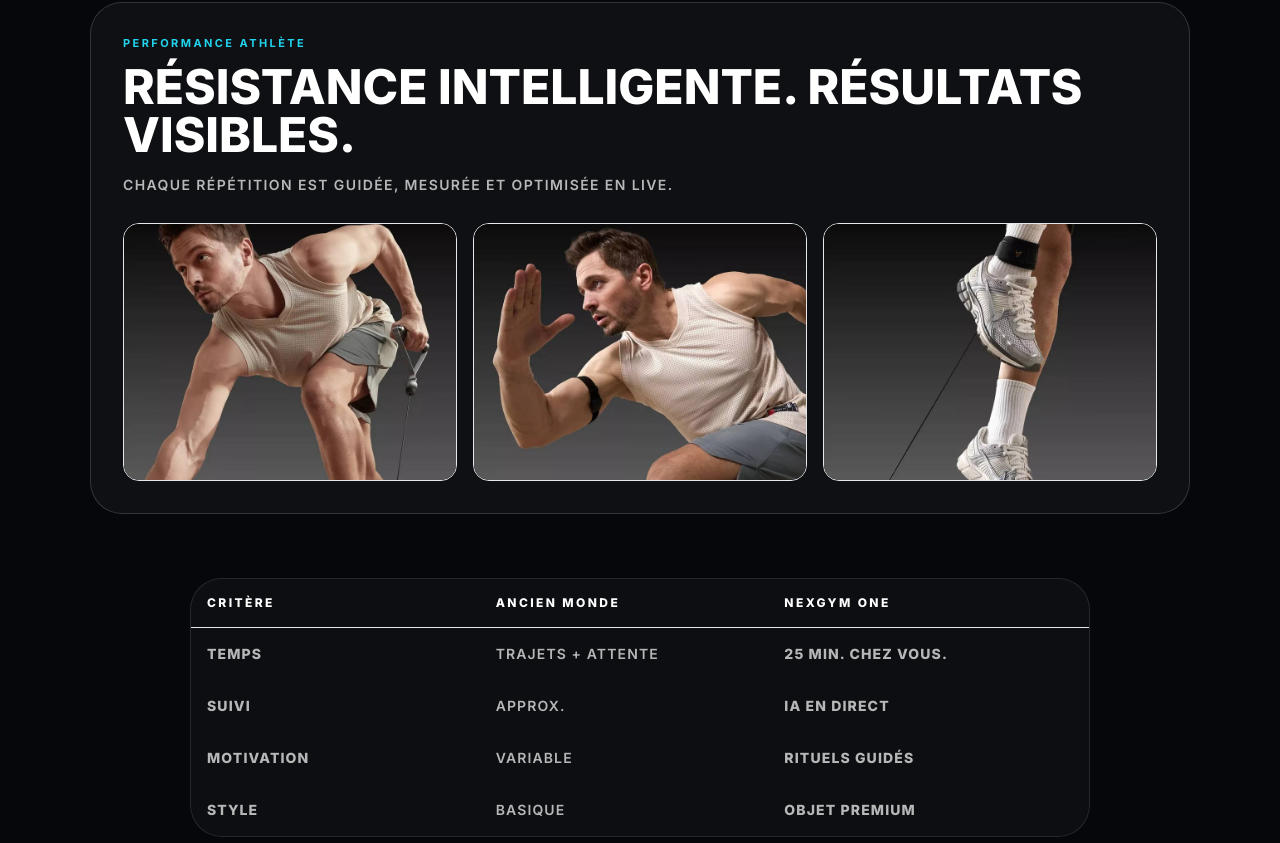
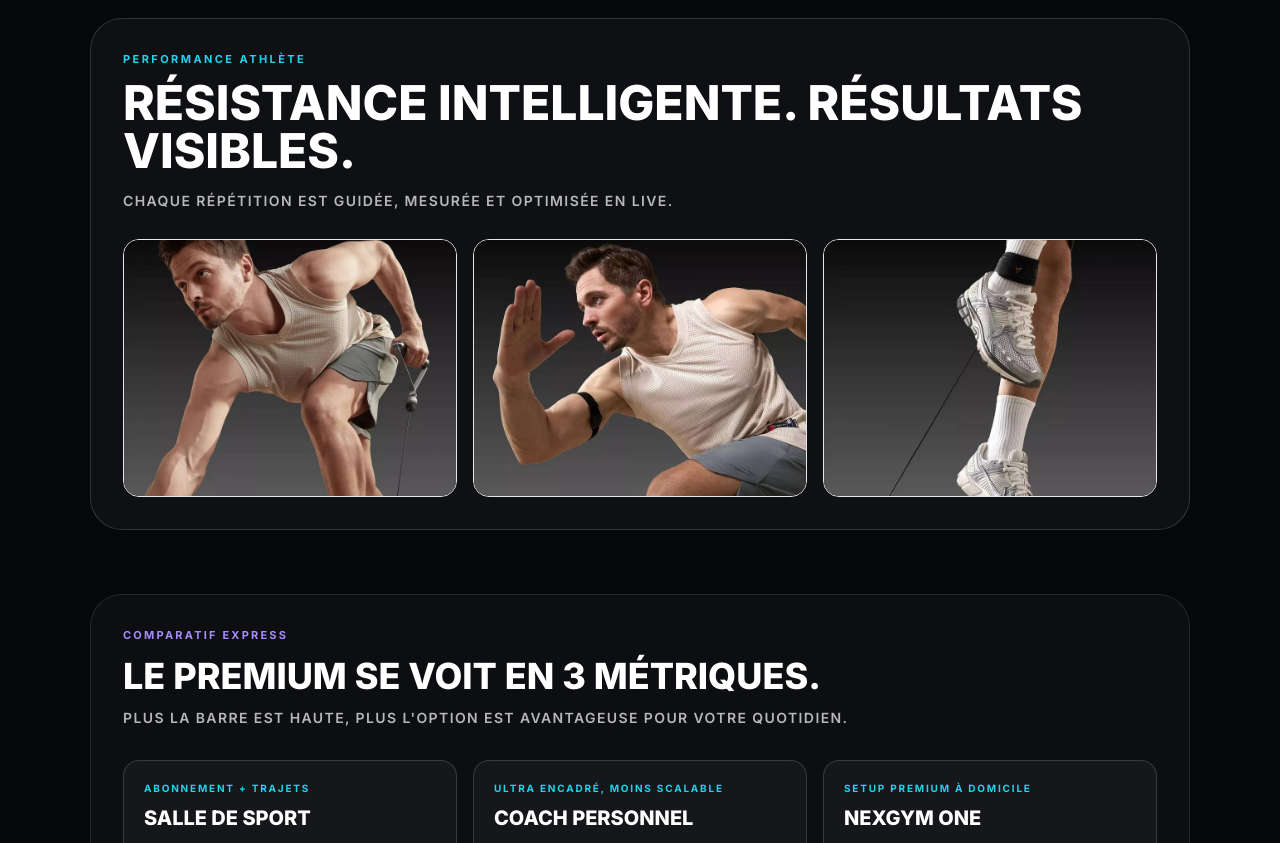
Before and after one commit to ZIZOU066/projet-machine-ia, a React (Vite) app: page / in a window 1280 px wide. Shown: the part 1957-2800 px from the top of the page. Built offline with nearby package versions, Linux system fonts and the light colour scheme.

Commit message:
feat: premium UX refresh comparatif and mobile header

```diff
--- a/src/App.jsx
+++ b/src/App.jsx
@@ -7,43 +7,49 @@ const menuItems = [
   ['Comparatif', '#comparatif'],
 ]
 
-const compareRows = [
-  { label: 'Temps', old: 'Trajets + attente', one: '25 min. Chez vous.' },
-  { label: 'Suivi', old: 'Approx.', one: 'IA en direct' },
-  { label: 'Motivation', old: 'Variable', one: 'Rituels guidés' },
-  { label: 'Style', old: 'Basique', one: 'Objet premium' },
-]
-
-const gallery = [
-  {
-    src: '/assets/nexgym/hero-premium-interior.jpg',
-    alt: 'NEXGYM ONE dans un salon premium minimaliste',
-    tag: 'Hero premium',
-  },
-  {
-    src: '/assets/nexgym/lifestyle-home-setup.jpg',
-    alt: 'NEXGYM ONE intégré dans un home setup lifestyle',
-    tag: 'Home setup',
-  },
+const performanceGallery = [
   {
     src: '/assets/nexgym/performance-athlete-1.jpg',
     alt: 'Athlète en effort de tirage avec résistance intelligente',
-    tag: 'Performance',
   },
   {
     src: '/assets/nexgym/performance-athlete-2.jpg',
     alt: 'Athlète en sprint avec suivi biomécanique',
-    tag: 'Explosivité',
   },
   {
     src: '/assets/nexgym/performance-detail-footwork.jpg',
     alt: 'Travail de pieds avec capteur de résistance',
-    tag: 'Précision',
+  },
+]
+
+const comparisonCards = [
+  {
+    title: 'Salle de sport',
+    subtitle: 'Abonnement + trajets',
+    metrics: [
+      { label: 'Coût annuel', value: 58, hint: '≈ 1 100 €/an' },
+      { label: 'Flexibilité', value: 42, hint: 'Horaires imposés' },
+      { label: 'Suivi personnalisé', value: 36, hint: 'Souvent générique' },
+    ],
   },
   {
-    src: '/assets/nexgym/performance-athlete-woman.jpg',
-    alt: 'Athlète en exercice au sol guidé par IA',
-    tag: 'Core training',
+    title: 'Coach personnel',
+    subtitle: 'Ultra encadré, moins scalable',
+    metrics: [
+      { label: 'Coût annuel', value: 22, hint: '≈ 4 800 €/an' },
+      { label: 'Flexibilité', value: 68, hint: 'Rendez-vous à bloquer' },
+      { label: 'Suivi personnalisé', value: 95, hint: 'Très élevé' },
+    ],
+  },
+  {
+    title: 'NEXGYM ONE',
+    subtitle: 'Setup premium à domicile',
+    featured: true,
+    metrics: [
+      { label: 'Coût annuel', value: 86, hint: 'Maîtrisé sur la durée' },
+      { label: 'Flexibilité', value: 96, hint: 'Quand vous voulez' },
+      { label: 'Suivi personnalisé', value: 88, hint: 'IA guidée en direct' },
+    ],
   },
 ]
 
@@ -67,6 +73,9 @@ export default function App() {
             cta: 'bg-white text-black hover:bg-white/90',
             ghost: 'border-white/20 hover:border-white/40',
             imageOverlay: 'bg-gradient-to-t from-black/75 via-black/30 to-transparent',
+            barTrack: 'bg-white/10',
+            barFill: 'bg-gradient-to-r from-cyan-300 via-indigo-400 to-fuchsia-400',
+            featured: 'border-indigo-300/50 bg-indigo-400/10',
             fx: 'bg-[radial-gradient(circle_at_50%_0%,rgba(111,126,255,0.3),transparent_44%),radial-gradient(circle_at_0%_50%,rgba(145,0,255,0.2),transparent_40%),radial-gradient(circle_at_100%_50%,rgba(0,212,255,0.18),transparent_36%)]',
           }
         : {
@@ -82,6 +91,9 @@ export default function App() {
             cta: 'bg-[#0a0f1f] text-white hover:bg-black',
             ghost: 'border-black/20 hover:border-black/40',
             imageOverlay: 'bg-gradient-to-t from-[#0a0f1f]/55 via-[#0a0f1f]/8 to-transparent',
+            barTrack: 'bg-slate-200',
+            barFill: 'bg-gradient-to-r from-cyan-500 via-indigo-500 to-fuchsia-500',
+            featured: 'border-indigo-400/40 bg-indigo-50',
             fx: 'bg-[radial-gradient(circle_at_50%_0%,rgba(99,102,241,0.24),transparent_44%),radial-gradient(circle_at_0%_50%,rgba(124,58,237,0.14),transparent_40%),radial-gradient(circle_at_100%_50%,rgba(6,182,212,0.14),transparent_36%)]',
           },
     [isDark],
@@ -91,27 +103,27 @@ export default function App() {
     <div className={`min-h-screen overflow-x-hidden transition-colors duration-300 ${theme.root}`}>
       <div className={`pointer-events-none fixed inset-0 ${theme.fx}`} />
 
-      <header className="fixed top-4 z-50 mx-auto flex w-full justify-center px-3">
-        <div className={`w-full max-w-6xl rounded-full border px-3 py-2 backdrop-blur-2xl sm:px-5 ${theme.chip}`}>
+      <header className="fixed top-3 z-50 mx-auto flex w-full justify-center px-3 sm:top-4">
+        <div className={`w-full max-w-6xl rounded-2xl border px-3 py-2 shadow-xl backdrop-blur-2xl sm:rounded-full sm:px-5 ${theme.chip}`}>
           <div className="flex items-center justify-between gap-2">
-            <a href="#top" className="text-sm font-black tracking-[0.2em] sm:text-base">
+            <a href="#top" className="text-sm font-black tracking-[0.18em] sm:text-base">
               NEXGYM ONE
             </a>
 
             <nav className="hidden items-center gap-2 md:flex">
               {menuItems.map(([label, href]) => (
-                <a key={label} href={href} className={`rounded-full border px-4 py-2 text-xs font-semibold ${theme.ghost}`}>
+                <a key={label} href={href} className={`rounded-full border px-4 py-2 text-xs font-semibold transition ${theme.ghost}`}>
                   {label}
                 </a>
               ))}
               <button
                 type="button"
                 onClick={() => setIsDark((v) => !v)}
-                className={`rounded-full border px-4 py-2 text-xs font-semibold ${theme.ghost}`}
+                className={`rounded-full border px-4 py-2 text-xs font-semibold transition ${theme.ghost}`}
               >
                 {isDark ? 'Light' : 'Dark'}
               </button>
-              <a href="#waitlist" className={`rounded-full px-4 py-2 text-xs font-bold ${theme.cta}`}>
+              <a href="#waitlist" className={`rounded-full px-4 py-2 text-xs font-bold transition ${theme.cta}`}>
                 Rejoindre la liste d'attente
               </a>
             </nav>
@@ -120,39 +132,49 @@ export default function App() {
               <button
                 type="button"
                 onClick={() => setIsDark((v) => !v)}
-                className={`rounded-full border px-3 py-2 text-xs font-semibold ${theme.ghost}`}
+                className={`rounded-full border px-3 py-2 text-xs font-semibold transition ${theme.ghost}`}
               >
                 {isDark ? '☀' : '☾'}
               </button>
               <button
                 type="button"
                 onClick={() => setMenuOpen((v) => !v)}
-                className={`grid h-9 w-9 place-items-center rounded-full border ${theme.ghost}`}
-                aria-label="Menu"
+                className={`relative grid h-10 w-10 place-items-center rounded-full border transition ${theme.ghost}`}
+                aria-expanded={menuOpen}
+                aria-label="Ouvrir le menu"
               >
-                <span className="text-lg leading-none">≡</span>
+                <span className="sr-only">Ouvrir le menu</span>
+                <span className={`absolute h-0.5 w-4 rounded-full bg-current transition-all duration-300 ${menuOpen ? 'translate-y-0 rotate-45' : '-translate-y-1.5'}`} />
+                <span className={`absolute h-0.5 w-4 rounded-full bg-current transition-all duration-300 ${menuOpen ? 'opacity-0' : 'opacity-100'}`} />
+                <span className={`absolute h-0.5 w-4 rounded-full bg-current transition-all duration-300 ${menuOpen ? 'translate-y-0 -rotate-45' : 'translate-y-1.5'}`} />
               </button>
             </div>
           </div>
 
-          {menuOpen && (
-            <div className={`mt-3 grid gap-2 rounded-2xl border p-2 md:hidden ${theme.menuPanel}`}>
+          <div
+            className={`grid transition-all duration-300 ease-out md:hidden ${
+              menuOpen ? 'mt-3 grid-rows-[1fr] opacity-100' : 'grid-rows-[0fr] opacity-0'
+            }`}
+          >
+            <div className="overflow-hidden">
+              <div className={`grid gap-2 rounded-2xl border p-2 ${theme.menuPanel}`}>
                 {[...menuItems, ["Liste d'attente", '#waitlist']].map(([label, href]) => (
                   <a
                     key={label}
                     href={href}
                     onClick={() => setMenuOpen(false)}
-                  className={`rounded-xl border px-4 py-3 text-sm font-semibold ${theme.menuItem}`}
+                    className={`rounded-xl border px-4 py-3 text-sm font-semibold transition ${theme.menuItem}`}
                   >
                     {label}
                   </a>
                 ))}
               </div>
-          )}
+            </div>
+          </div>
         </div>
       </header>
 
-      <main id="top" className="relative z-10 pb-20 pt-28">
+      <main id="top" className="relative z-10 pb-20 pt-28 sm:pt-32">
         <section className="mx-auto w-[min(1100px,94%)] text-center" id="impact">
           <p className="inline-flex rounded-full border border-fuchsia-400/40 bg-fuchsia-400/10 px-4 py-1 text-[11px] font-bold uppercase tracking-[0.22em] text-fuchsia-300">
             Waitlist privée · Stock limité
@@ -223,7 +245,7 @@ export default function App() {
             </p>
 
             <div className="mt-7 grid gap-4 sm:grid-cols-3">
-              {gallery.slice(2, 5).map((item) => (
+              {performanceGallery.map((item) => (
                 <figure key={item.src} className="overflow-hidden rounded-2xl border border-current/10">
                   <img src={item.src} alt={item.alt} className="h-64 w-full object-cover" />
                 </figure>
@@ -232,41 +254,38 @@ export default function App() {
           </article>
         </section>
 
-        <section id="comparatif" className="mx-auto mt-16 w-[min(900px,94%)]">
-          <div className={`overflow-hidden rounded-[2rem] border ${theme.shellSoft}`}>
-            <div className="grid grid-cols-3 border-b border-current/10 p-4 text-[10px] font-black uppercase tracking-[0.2em] sm:text-xs">
-              <span>Critère</span>
-              <span>Ancien monde</span>
-              <span>NEXGYM ONE</span>
+        <section id="comparatif" className="mx-auto mt-16 w-[min(1100px,94%)]">
+          <div className={`rounded-[2rem] border p-6 sm:p-8 ${theme.shellSoft}`}>
+            <p className="text-[11px] font-bold uppercase tracking-[0.2em] text-violet-400">Comparatif express</p>
+            <h3 className="mt-3 text-3xl font-black uppercase sm:text-4xl">Le premium se voit en 3 métriques.</h3>
+            <p className={`mt-3 text-xs font-semibold uppercase tracking-[0.1em] sm:text-sm ${theme.muted}`}>
+              Plus la barre est haute, plus l'option est avantageuse pour votre quotidien.
+            </p>
+
+            <div className="mt-8 grid gap-4 md:grid-cols-3">
+              {comparisonCards.map((option) => (
+                <article
+                  key={option.title}
+                  className={`rounded-2xl border p-5 transition ${theme.shell} ${option.featured ? theme.featured : ''}`}
+                >
+                  <p className="text-[10px] font-bold uppercase tracking-[0.18em] text-cyan-400">{option.subtitle}</p>
+                  <h4 className="mt-2 text-xl font-black uppercase">{option.title}</h4>
+
+                  <div className="mt-5 space-y-4">
+                    {option.metrics.map((metric) => (
+                      <div key={metric.label}>
+                        <div className="mb-1 flex items-center justify-between gap-3 text-[11px] font-bold uppercase tracking-[0.12em]">
+                          <span className={theme.muted}>{metric.label}</span>
+                          <span>{metric.value}%</span>
                         </div>
-            {compareRows.map((row) => (
-              <div key={row.label} className={`grid grid-cols-3 p-4 text-xs font-semibold uppercase tracking-[0.08em] sm:text-sm ${theme.muted}`}>
-                <span className="font-black text-current">{row.label}</span>
-                <span>{row.old}</span>
-                <span className="font-black text-current">{row.one}</span>
+                        <div className={`h-2.5 w-full overflow-hidden rounded-full ${theme.barTrack}`}>
+                          <div className={`h-full rounded-full ${theme.barFill}`} style={{ width: `${metric.value}%` }} />
+                        </div>
+                        <p className={`mt-1 text-[10px] font-semibold uppercase tracking-[0.08em] ${theme.soft}`}>{metric.hint}</p>
                       </div>
                     ))}
                   </div>
-        </section>
-
-        <section className="mx-auto mt-16 w-[min(1100px,94%)]">
-          <div className={`rounded-[2rem] border p-5 sm:p-6 ${theme.shell}`}>
-            <div className="mb-4 flex items-center justify-between gap-4">
-              <h3 className="text-xl font-black uppercase sm:text-2xl">Galerie compacte</h3>
-              <span className={`text-[11px] font-bold uppercase tracking-[0.16em] ${theme.soft}`}>6 visuels premium</span>
-            </div>
-            <div className="grid grid-cols-2 gap-3 md:grid-cols-6">
-              {gallery.map((item) => (
-                <figure key={item.src} className="group relative overflow-hidden rounded-xl border border-current/10">
-                  <img
-                    src={item.src}
-                    alt={item.alt}
-                    className="h-28 w-full object-cover transition duration-300 group-hover:scale-105 md:h-36"
-                  />
-                  <figcaption className="absolute inset-x-0 bottom-0 bg-black/45 px-2 py-1 text-[10px] font-bold uppercase tracking-[0.12em] text-white">
-                    {item.tag}
-                  </figcaption>
-                </figure>
+                </article>
               ))}
             </div>
           </div>
```
Lines whose indentation alone changed are shown as unchanged.
